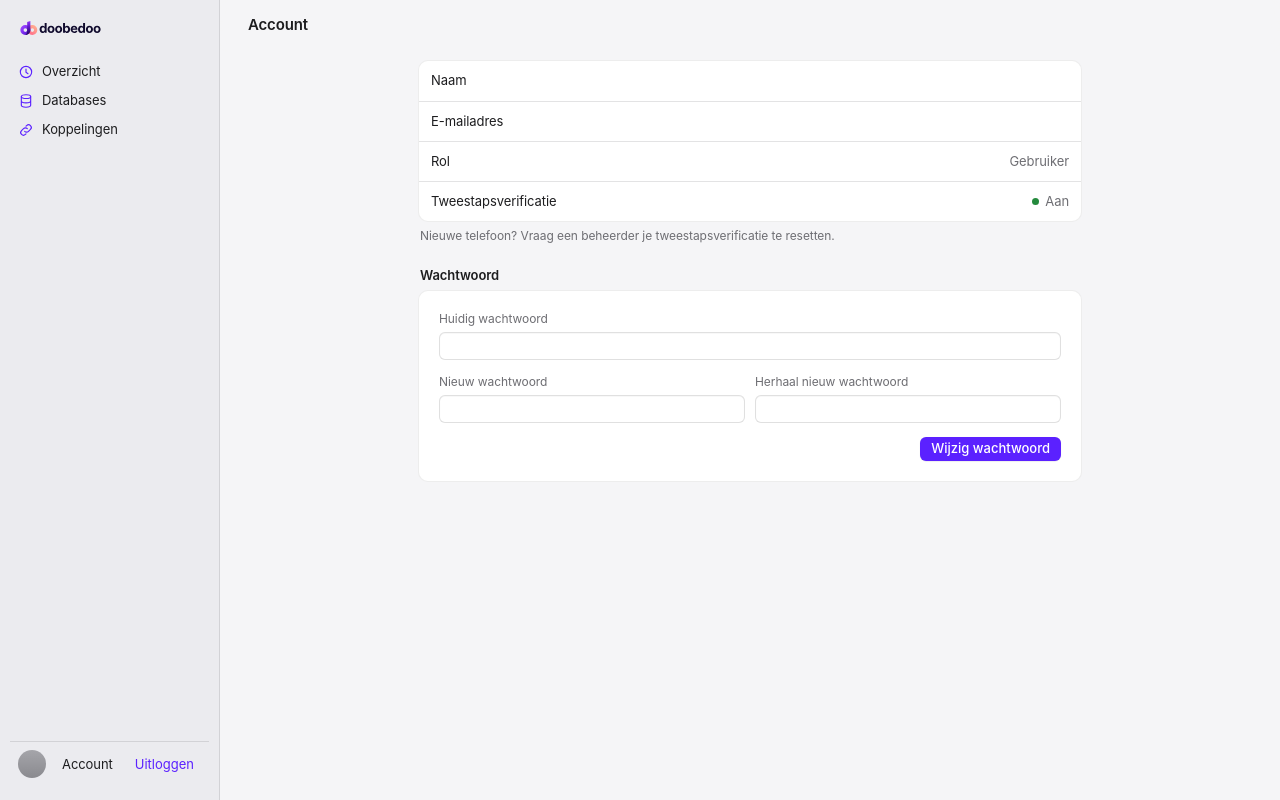
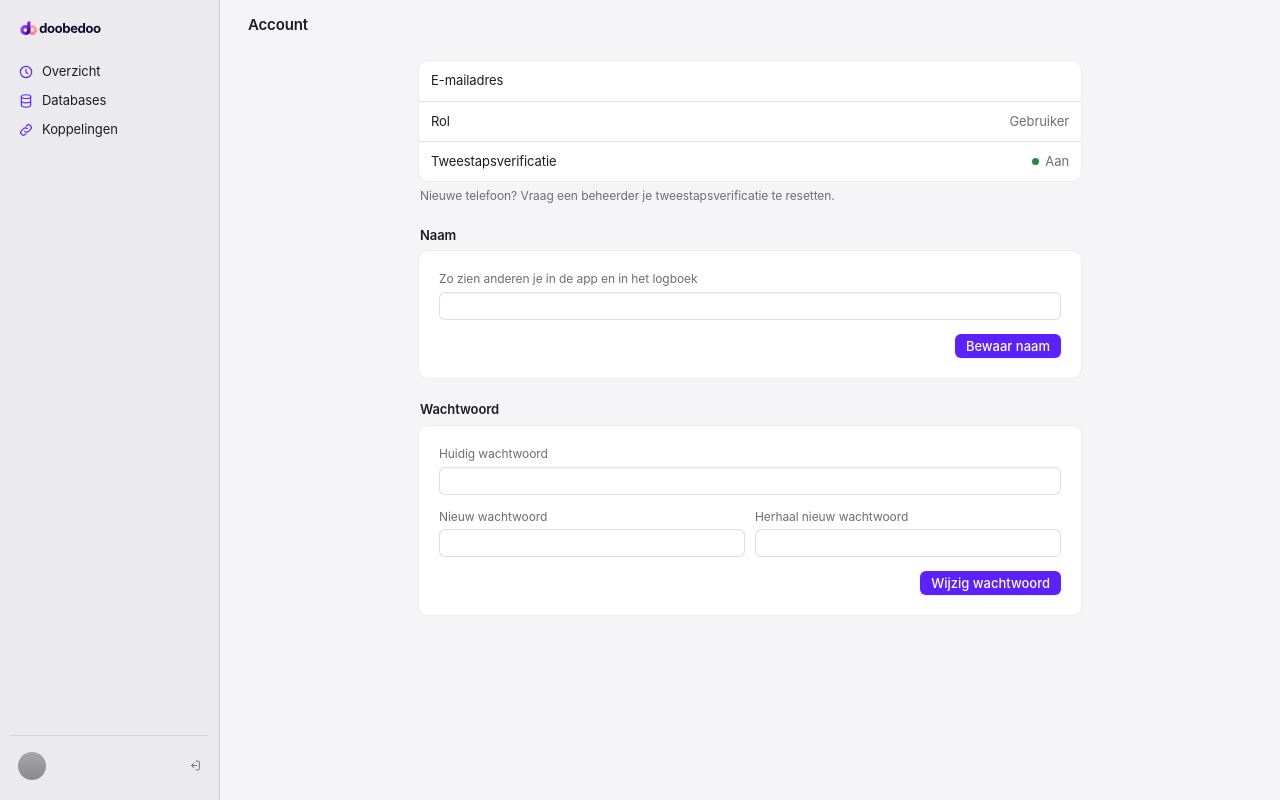
Before and after one commit to rickjonk1/doobedoo-mcp, a Python web app: template templates/account.html in a window 1280 px wide. Run offline with Jinja, Linux system fonts and the light colour scheme; the template is opened without the code that fills it, so the values that code supplies are empty.

Commit message:
Zijbalk: nette profielregel, naam aanpasbaar
Onderin de zijbalk één klikbare profielregel (initialen, naam, e-mail; links
uitgelijnd) naar het account, met uitloggen als icoonknop. Op de
accountpagina is de naam nu aan te passen.

Co-Authored-By: Claude Opus 5.5 <noreply@anthropic.com>
Claude-Session: https://claude.ai/code/session_01U6tgXUzhm8EzsjDrTm86Eb

```diff
--- a/static/css/app.css
+++ b/static/css/app.css
@@ -84,18 +84,24 @@ img.logo--donker { display: none; }
 }
 .zijbalk__lijst { display: grid; gap: 1px; }
 .zijbalk__kop { font-size: 11px; font-weight: 600; color: var(--label-3); padding: 10px 10px 4px; }
-.zijbalk a {
+.zijbalk__lijst a {
   display: flex; align-items: center; gap: 8px; height: 28px; padding: 0 8px;
   border-radius: 6px; color: var(--label); font-size: 13px;
 }
-.zijbalk a:hover { text-decoration: none; background: var(--vulling); }
-.zijbalk a svg { width: 16px; height: 16px; color: var(--accent); flex: none; }
-.zijbalk a[aria-current="page"] { background: var(--accent); color: var(--op-accent); }
-.zijbalk a[aria-current="page"] svg { color: var(--op-accent); }
-.zijbalk__ik { margin-top: auto; display: flex; align-items: center; gap: 8px; padding: 8px; border-top: 1px solid var(--scheiding); }
-.zijbalk__ik .wie { flex: 1; min-width: 0; line-height: 1.25; }
-.zijbalk__ik .wie span { display: block; overflow: hidden; text-overflow: ellipsis; white-space: nowrap; }
-.zijbalk__ik .wie span + span { color: var(--label-2); font-size: 11px; }
+.zijbalk__lijst a:hover { text-decoration: none; background: var(--vulling); }
+.zijbalk__lijst a svg { width: 16px; height: 16px; color: var(--accent); flex: none; }
+.zijbalk__lijst a[aria-current="page"] { background: var(--accent); color: var(--op-accent); }
+.zijbalk__lijst a[aria-current="page"] svg { color: var(--op-accent); }
+.zijbalk__ik { margin-top: auto; display: flex; align-items: center; gap: 4px; padding-top: 10px; border-top: 1px solid var(--scheiding); }
+.zijbalk__ik form { margin: 0; flex: none; }
+.profiel { flex: 1; min-width: 0; display: flex; align-items: center; gap: 9px; padding: 6px 8px; border-radius: 8px; color: var(--label); }
+.profiel:hover { text-decoration: none; background: var(--vulling); }
+.profiel[aria-current="page"] { background: var(--vulling-2); }
+.profiel__tekst { display: grid; min-width: 0; line-height: 1.25; text-align: left; }
+.profiel__naam { font-weight: 600; overflow: hidden; text-overflow: ellipsis; white-space: nowrap; }
+.profiel__mail { font-size: 11px; color: var(--label-2); overflow: hidden; text-overflow: ellipsis; white-space: nowrap; }
+.zijbalk__ik .knop--icoon { color: var(--label-2); }
+.zijbalk__ik .knop--icoon:hover { color: var(--label); }
 
 .inhoud { min-width: 0; }
 .werkbalk {
--- a/templates/_symbolen.html
+++ b/templates/_symbolen.html
@@ -10,6 +10,7 @@
 {%- elif naam == 'plus' -%}<path d="M12 5v14M5 12h14"/>
 {%- elif naam == 'meer' -%}<circle cx="6" cy="12" r="1.1" fill="currentColor"/><circle cx="12" cy="12" r="1.1" fill="currentColor"/><circle cx="18" cy="12" r="1.1" fill="currentColor"/>
 {%- elif naam == 'server' -%}<rect x="4" y="4.5" width="16" height="6" rx="1.8"/><rect x="4" y="13.5" width="16" height="6" rx="1.8"/><path d="M7.5 7.5h.01M7.5 16.5h.01"/>
+{%- elif naam == 'uitloggen' -%}<path d="M14 4.5h3.5a2 2 0 0 1 2 2v11a2 2 0 0 1-2 2H14"/><path d="M10 8l-4 4 4 4M6 12h9"/>
 {%- elif naam == 'sleutel' -%}<circle cx="8" cy="15" r="3.5"/><path d="M10.5 12.5 19 4M16 7l2.5 2.5M14 9l2 2"/>
 {%- endif -%}
 </svg>
--- a/templates/account.html
+++ b/templates/account.html
@@ -3,12 +3,24 @@
 {% block inhoud %}
 <section class="sectie">
   <div class="groep">
-    <div class="rij"><div class="rij__label">Naam</div><div class="rij__waarde">{{ current_user.name }}</div></div>
     <div class="rij"><div class="rij__label">E-mailadres</div><div class="rij__waarde">{{ current_user.email }}</div></div>
     <div class="rij"><div class="rij__label">Rol</div><div class="rij__waarde">{{ 'Beheerder' if current_user.is_admin() else 'Gebruiker' }}</div></div>
     <div class="rij"><div class="rij__label">Tweestapsverificatie</div><div class="rij__waarde"><span class="status status--ok">Aan</span></div></div>
   </div>
   <p class="voet">Nieuwe telefoon? Vraag een beheerder je tweestapsverificatie te resetten.</p>
+</section>
+
+<section class="sectie">
+  <h2>Naam</h2>
+  <form class="groep sheet__inhoud" method="post">
+    <input type="hidden" name="csrf_token" value="{{ csrf_token() }}">
+    <input type="hidden" name="actie" value="naam">
+    <div class="veld">
+      <label for="naam">Zo zien anderen je in de app en in het logboek</label>
+      <input id="naam" name="naam" type="text" value="{{ current_user.name or '' }}" autocomplete="name" maxlength="150" required>
+    </div>
+    <div class="knoppen"><button class="knop knop--primair" type="submit">Bewaar naam</button></div>
+  </form>
 </section>
 
 <section class="sectie">
--- a/templates/base.html
+++ b/templates/base.html
@@ -26,14 +26,16 @@
       {% endfor %}
     </nav>
     <div class="zijbalk__ik">
-      <div class="portret" aria-hidden="true">{{ ((current_user.name or current_user.email).split()|map('first')|join)[:2]|upper }}</div>
-      <div class="wie">
-        <span>{{ current_user.name or current_user.email }}</span>
-        <span><a href="{{ url_for('beheer.account') }}">Account</a></span>
-      </div>
+      <a class="profiel" href="{{ url_for('beheer.account') }}" {% if ep == 'beheer.account' %}aria-current="page"{% endif %} title="Je account">
+        <span class="portret" aria-hidden="true">{{ ((current_user.name or current_user.email).split()|map('first')|join)[:2]|upper }}</span>
+        <span class="profiel__tekst">
+          <span class="profiel__naam">{{ current_user.name or current_user.email }}</span>
+          <span class="profiel__mail">{{ current_user.email }}</span>
+        </span>
+      </a>
       <form method="post" action="{{ url_for('auth.logout') }}">
         <input type="hidden" name="csrf_token" value="{{ csrf_token() }}">
-        <button class="knop knop--plat" type="submit">Uitloggen</button>
+        <button class="knop knop--plat knop--icoon" type="submit" title="Uitloggen" aria-label="Uitloggen">{{ symbool('uitloggen') }}</button>
       </form>
     </div>
   </aside>
```
Also changed, not shown: beheer.py (+7 -0 lines).
